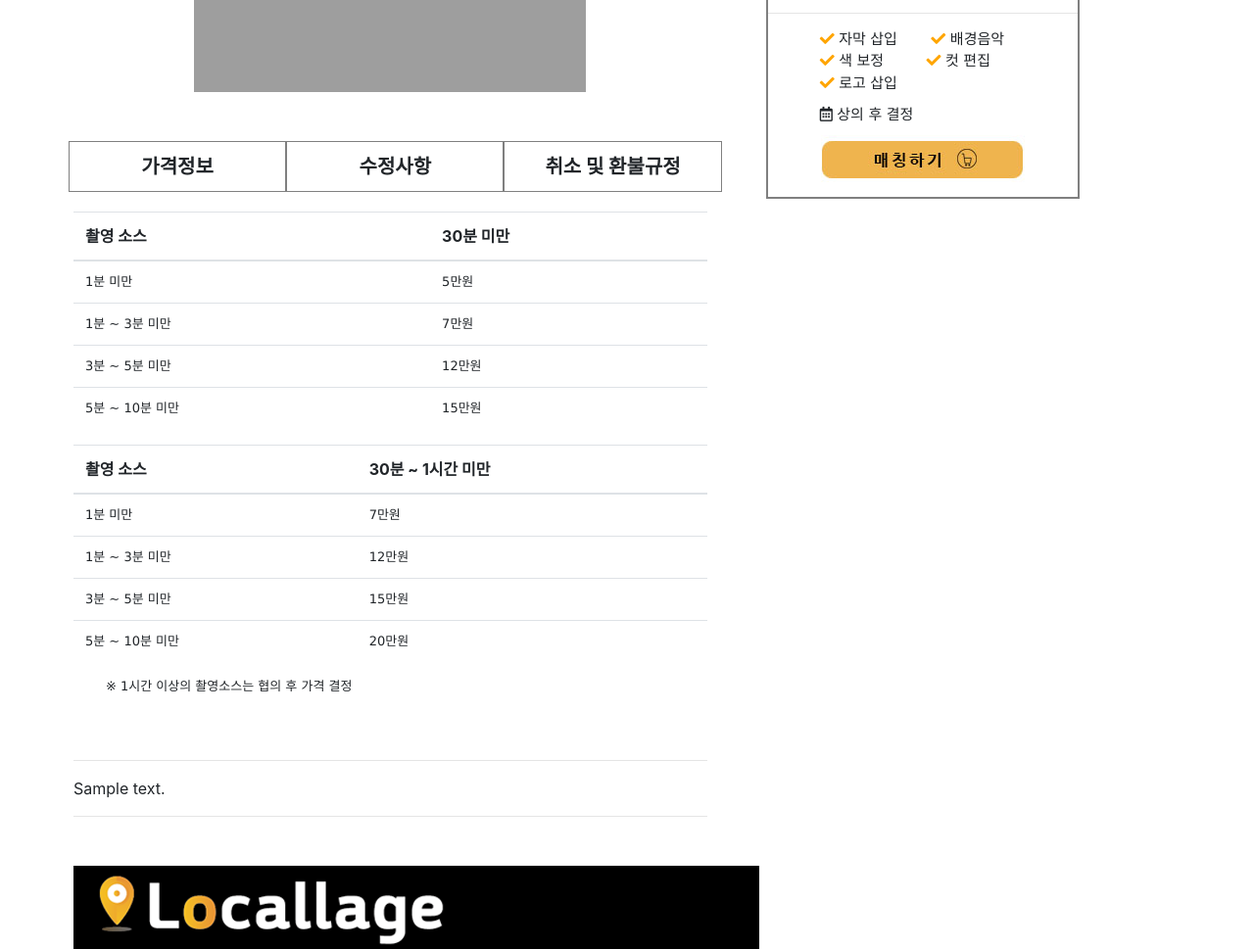
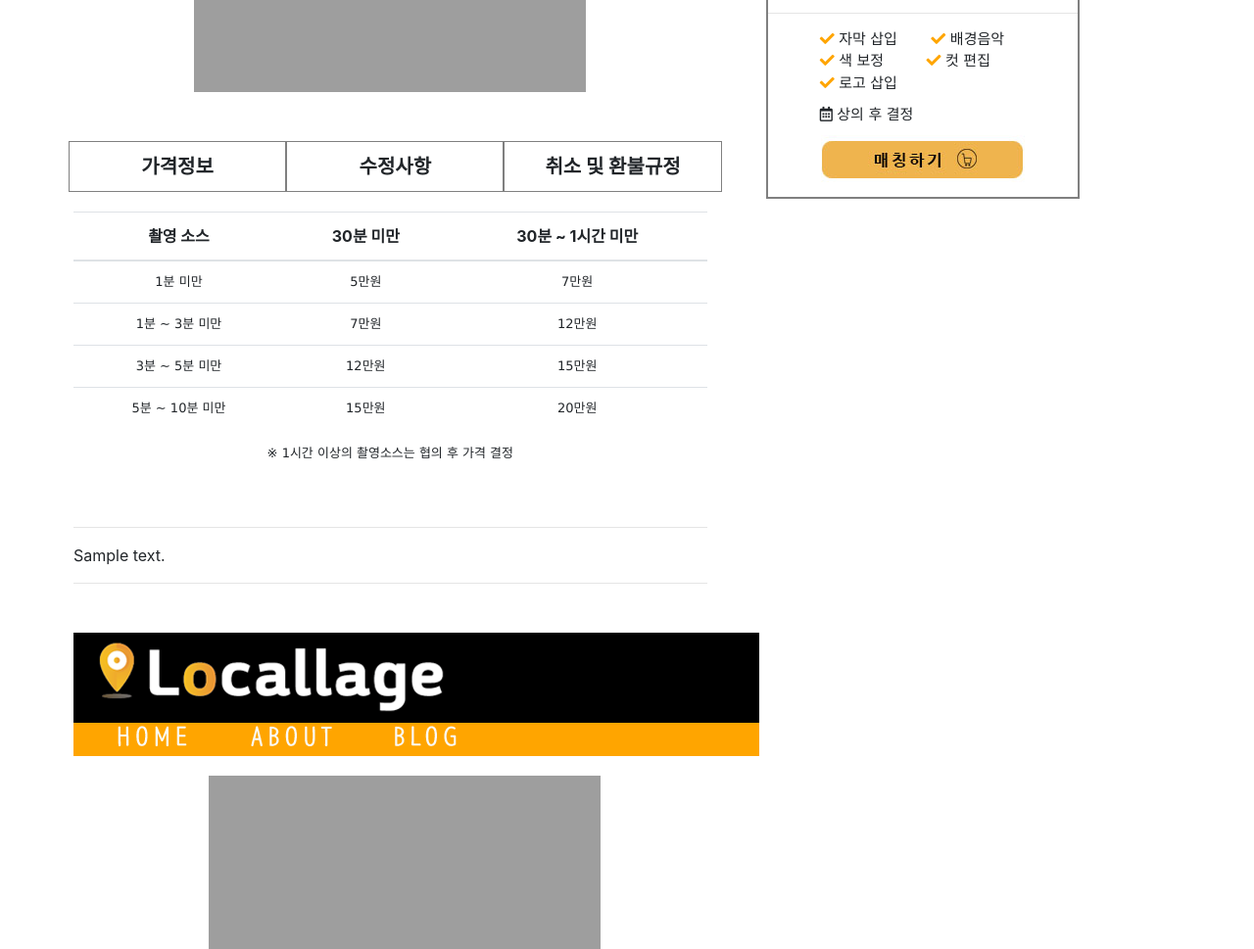
Before and after one commit to DJ-Yang/locallage, a Rails app: page /video/show/1 in a window 1280 px wide. Shown: the part 352-1321 px from the top of the page at 98% size. Run offline with Rails 7, Linux system fonts and the light colour scheme; tables that the repository leaves empty hold one stand-in row (values such as "Sample post"); style sheets or scripts are compiled from the project's sources; parts of the project's set-up code (start-up, migrations or seed data) failed here and were passed over; some libraries are stand-ins or nearby versions; grey boxes are pictures that could not be loaded.

Commit message:
detail-price fix

```diff
--- a/app/assets/stylesheets/application.css
+++ b/app/assets/stylesheets/application.css
@@ -374,6 +374,10 @@ hr.divider {
   width: 100%;
 }
 
+.detail-price {
+  text-align: center;
+}
+
 .portfolio {
 }
 
--- a/app/views/freelancers/video_show.html.erb
+++ b/app/views/freelancers/video_show.html.erb
@@ -79,54 +79,34 @@
                 <tr>
                   <th scope="col">촬영 소스</th>
                   <th scope="col">30분 미만</th>
+                  <th scope="col">30분 ~ 1시간 미만</th>
                 </tr>
               </thead>
               <tbody>
                 <tr>
                   <td>1분 미만</td>
                   <td>5만원</td>
+                  <td>7만원</td>
                 </tr>
                 <tr>
                   <td>1분 ~ 3분 미만</td>
                   <td>7만원</td>
+                  <td>12만원</td>
                 </tr>
                 <tr>
                   <td>3분 ~ 5분 미만</td>
                   <td>12만원</td>
+                  <td>15만원</td>
                 </tr>
                 <tr>
                   <td>5분 ~ 10분 미만</td>
                   <td>15만원</td>
-                </tr>
-              </tbody>
-            </table>
-
-            <table class="table">
-              <thead>
-                <tr>
-                  <th scope="col">촬영 소스</th>
-                  <th scope="col">30분 ~ 1시간 미만</th>
-                </tr>
-              </thead>
-              <tbody>
-                <tr>
-                  <td>1분 미만</td>
-                  <td>7만원</td>
-                </tr>
-                <tr>
-                  <td>1분 ~ 3분 미만</td>
-                  <td>12만원</td>
-                </tr>
-                <tr>
-                  <td>3분 ~ 5분 미만</td>
-                  <td>15만원</td>
-                </tr>
-                <tr>
-                  <td>5분 ~ 10분 미만</td>
                   <td>20만원</td>
                 </tr>
               </tbody>
+
             </table>
+
             <p>※ 1시간 이상의 촬영소스는 협의 후 가격 결정</p>
           </div>
 
@@ -241,10 +221,12 @@
         case 1:
             $(".hide").removeClass("show");
             $(".detail-fix").addClass("show");
+            $(".detail-price").addClass("hide");
             break;
         case 2:
             $(".hide").removeClass("show");
             $(".detail-refund").addClass("show");
+            $(".detail-price").addClass("hide");
             break;
     }
   }
```
